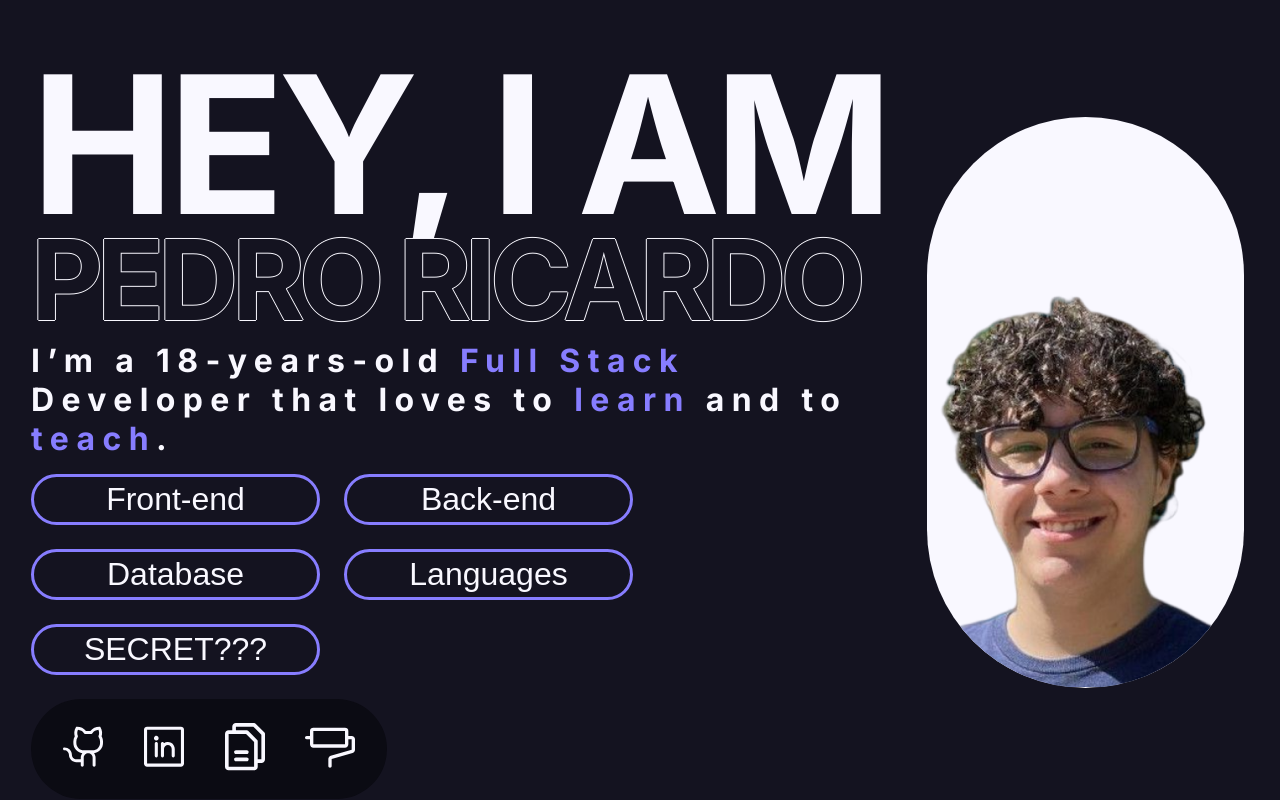
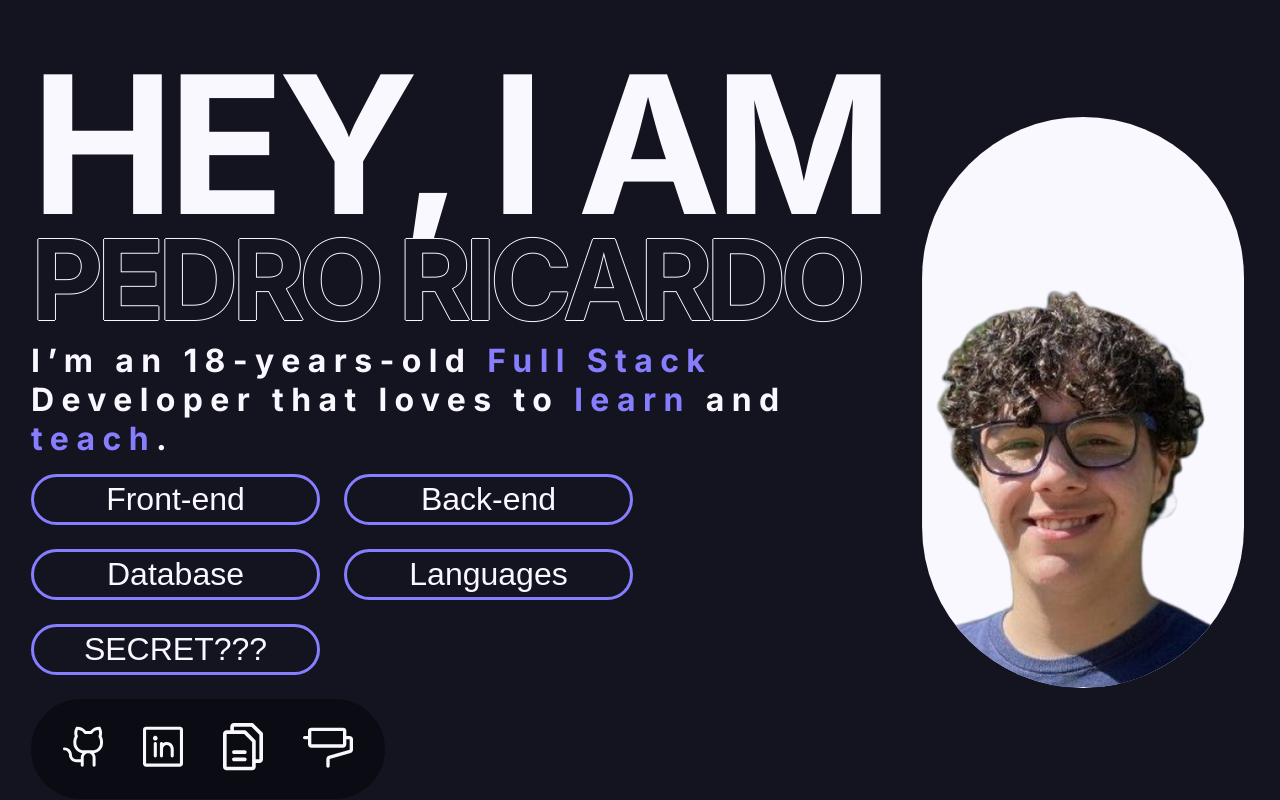
Before and after one commit to OPedroRicardo/pedro-ricardo-portifolio, a Next.js app: page / in a window 1280 px wide. Shown: the top 800 px of the page. Built offline with nearby package versions, Linux system fonts and the light colour scheme.

Commit message:
fix(some grammar issues)

```diff
--- a/src/pages/index.js
+++ b/src/pages/index.js
@@ -56,7 +56,7 @@ export default function Home() {
   }
 
   const title = "Pedro Ricardo's Portfolio"
-  const description = "I’m a 18-years-old Full Stack Developer that loves to learn and to teach."
+  const description = "I’m an 18-years-old Full Stack Developer that loves to learn and teach"
 
   return (
     <>
@@ -85,7 +85,7 @@ export default function Home() {
           <div>
             <h1>HEY, I AM</h1>
             <h2>PEDRO RICARDO</h2>
-            <p>I’m a 18-years-old <strong>Full Stack</strong> Developer that loves to <strong>learn</strong> and to <strong>teach</strong>.</p>
+            <p>I’m an 18-years-old <strong>Full Stack</strong> Developer that loves to <strong>learn</strong> and <strong>teach</strong>.</p>
           </div>
           <footer>
             <div className={styles.skills}>
```
